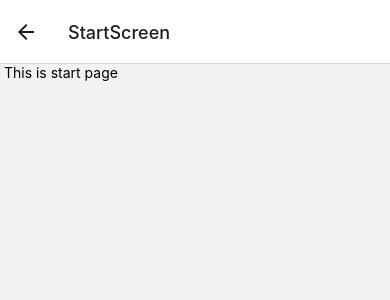
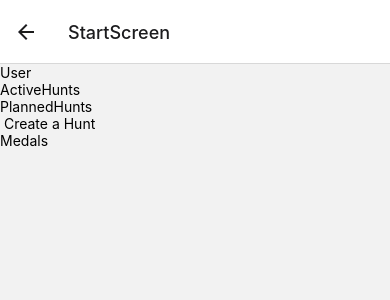
Before and after one commit to SinghBoi/History-Hunt-React-Native-with-FirebaseDb-Aug-24, a React Native app in the folder ReactNative/: screen /StartScreen in a window 390 px wide. Shown: the top 300 px of the page. Built offline with nearby package versions, Linux system fonts and the light colour scheme.

Commit message:
Added components in  startScreen

```diff
--- /dev/null
+++ b/ReactNative/components/ActiveHunts.js
@@ -0,0 +1,12 @@
+import { View, Text } from 'react-native'
+import React from 'react'
+
+const ActiveHunts = () => {
+  return (
+    <View>
+      <Text>ActiveHunts</Text>
+    </View>
+  )
+}
+
+export default ActiveHunts
--- /dev/null
+++ b/ReactNative/components/PlannedHunts.js
@@ -0,0 +1,12 @@
+import { View, Text } from 'react-native'
+import React from 'react'
+
+const PlannedHunts = () => {
+  return (
+    <View>
+      <Text>PlannedHunts</Text>
+    </View>
+  )
+}
+
+export default PlannedHunts
--- /dev/null
+++ b/ReactNative/components/User.js
@@ -0,0 +1,12 @@
+import { View, Text } from 'react-native'
+import React from 'react'
+
+const User = () => {
+  return (
+    <View>
+      <Text>User</Text>
+    </View>
+  )
+}
+
+export default User
--- a/ReactNative/screens/StartScreen.js
+++ b/ReactNative/screens/StartScreen.js
@@ -1,10 +1,18 @@
 import { View, Text } from 'react-native'
 import React from 'react'
+import User from '../components/User'
+import ActiveHunts from '../components/ActiveHunts'
+import PlannedHunts from '../components/PlannedHunts'
+import Medals from '../components/Medals'
 
 const StartScreen = ({navigation}) => {
   return (
     <View>
-      <Text> This is start page </Text>
+      <User />
+      <ActiveHunts />
+      <PlannedHunts />
+      <Text> Create a Hunt</Text>
+      <Medals />
     </View>
   )
 }
```
